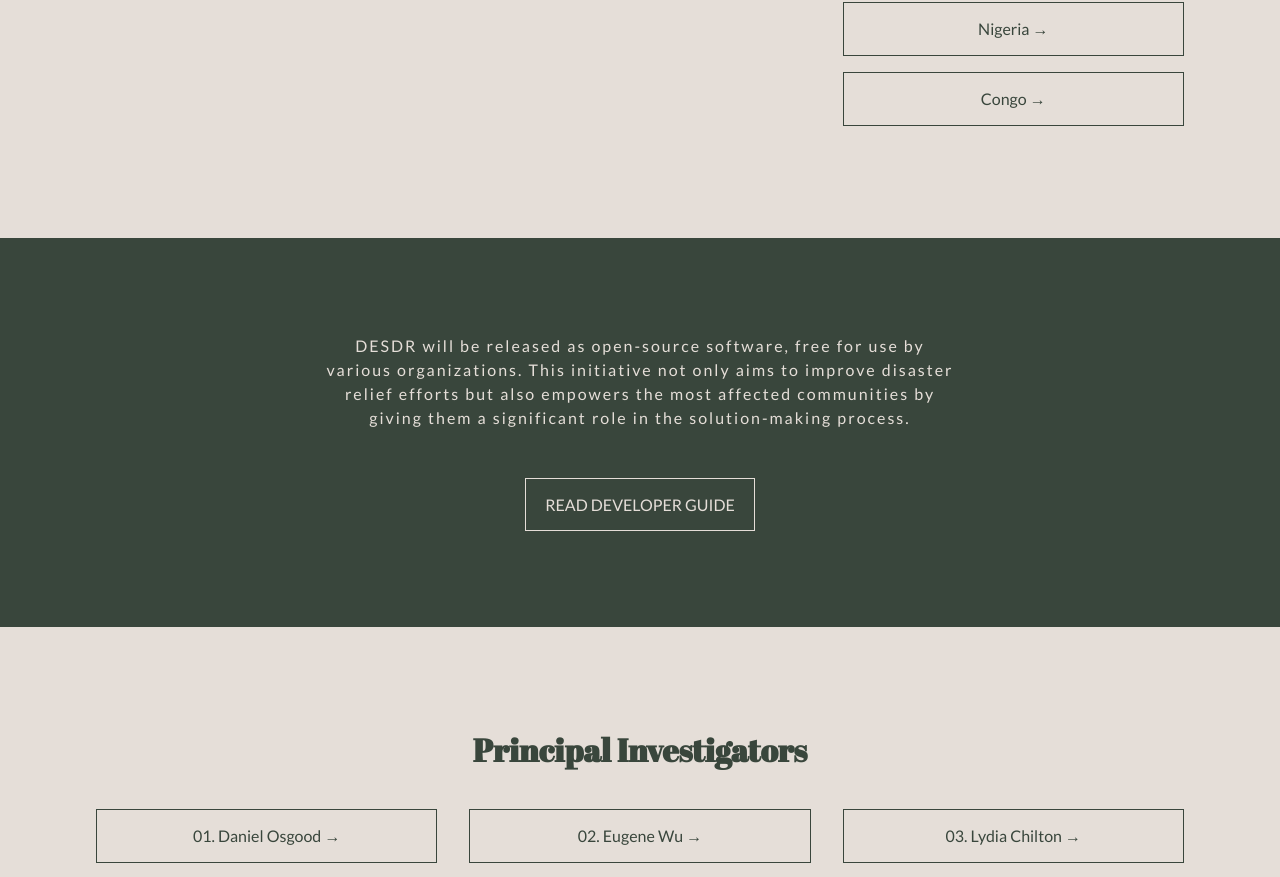
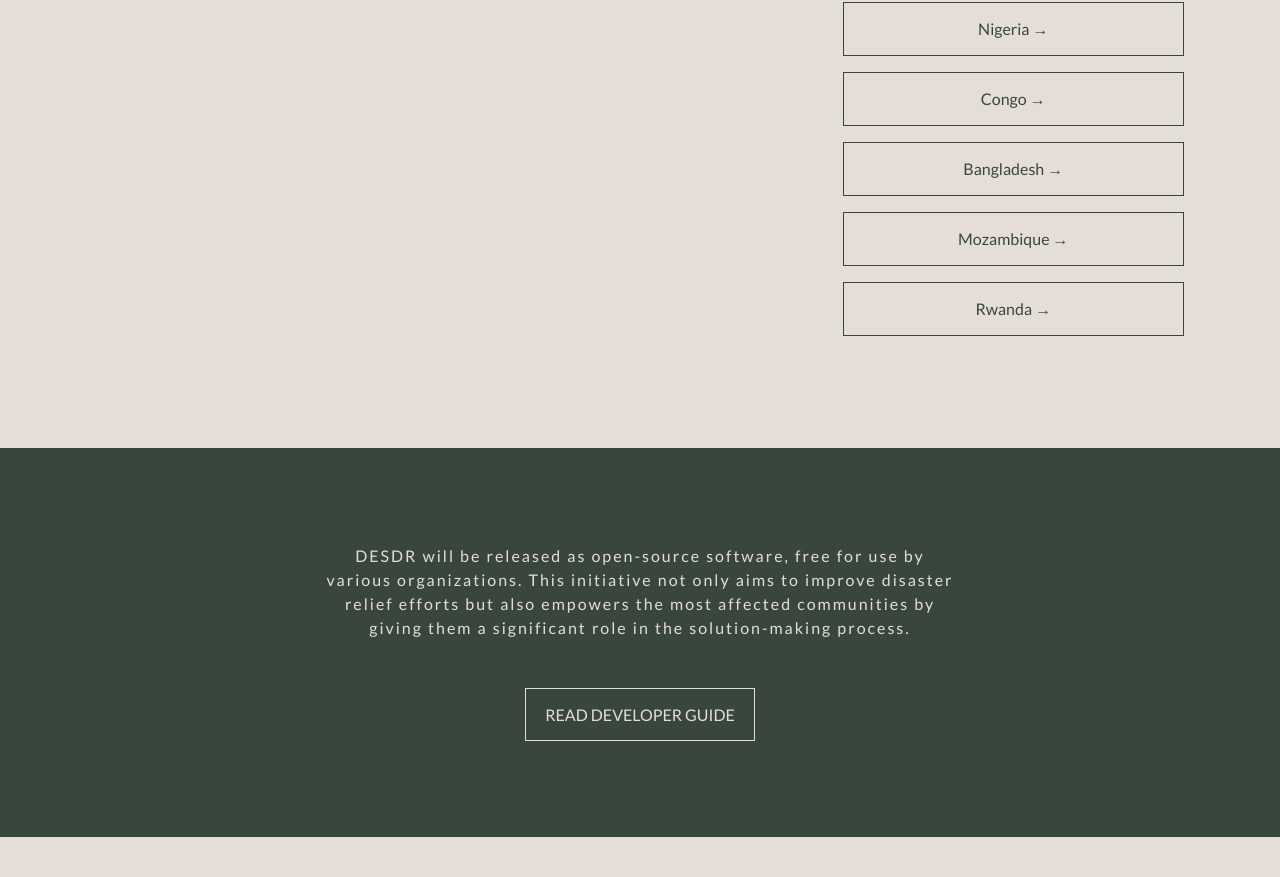
Before and after one commit to Columbia-DESDR/columbia-desdr.github.io, a React (Create React App) app: page /#/ in a window 1280 px wide. Shown: the part 1757-2634 px from the top of the page. Built offline with nearby package versions, Linux system fonts and the light colour scheme.

Commit message:
Added documentation

```diff
--- a/src/constants.js
+++ b/src/constants.js
@@ -19,7 +19,7 @@ export const sponsors = [logoCCS, logoCSE, logoICRISAT, logoIRI, logoServir, log
 export const toolkit = [
   {name: '01. Survey Your Way →', img: prodIkon, alt: 'product ikon', link: '/survey-your-way', subName: 'DATA COLLECTION', desc: 'First, we utilize mobile messaging platforms for accessible and respectful engagement and data collection from local communities', deployed: [{name: 'Noki →', link: 'https://fist-noki.iri.columbia.edu/login'}, {name: 'iKON →', link: 'https://fist-ikonadmin.iri.columbia.edu/login?next=%2Fadmin'}]},
   {name: '02. Reptile →', img: prodReptile, alt: 'product reptile', link: '/reptile', subName: 'DATA VERIFICATION', desc: 'Then, we ensure data accuracy and security using this tool', deployed: [{name: 'Ethiopia →', link: 'https://fist-cleandat.iri.columbia.edu/com'}, {name: 'Zambia →', link: 'https://fist-cleandat.iri.columbia.edu/comzambia'}, {name: 'Congo →', link: 'http://ec2-18-117-152-17.us-east-2.compute.amazonaws.com/'}]},
-  {name: '03. Sliders →', img: prodSlider, alt: 'product slider', link: '/sliders', subName: 'DATA VISUALIZATION', desc: 'Now finally, though this web platform, policy makers can access and utilize data to make informed decisions', deployed: [{name: 'Senegal →', link: 'https://columbia-desdr.github.io/Sliders-senegal/config'}, {name: 'Ethiopia →', link: 'https://columbia-desdr.github.io/Sliders-ethiopia/config'}, {name: 'Zambia →', link: 'https://columbia-desdr.github.io/Sliders-zambia/'}, {name: 'Nigeria →', link: 'https://columbia-desdr.github.io/Sliders-nigeria/config'}, {name: 'Congo →', link: 'https://columbia-desdr.github.io/Sliders-drc/Two%20Column'}]}
+  {name: '03. Sliders →', img: prodSlider, alt: 'product slider', link: '/sliders', subName: 'DATA VISUALIZATION', desc: 'Now finally, though this web platform, policy makers can access and utilize data to make informed decisions', deployed: [{name: 'Senegal →', link: 'https://columbia-desdr.github.io/Sliders-senegal/config'}, {name: 'Ethiopia →', link: 'https://columbia-desdr.github.io/Sliders-ethiopia/config'}, {name: 'Zambia →', link: 'https://columbia-desdr.github.io/Sliders-zambia/'}, {name: 'Nigeria →', link: 'https://columbia-desdr.github.io/Sliders-nigeria/config'}, {name: 'Congo →', link: 'https://columbia-desdr.github.io/Sliders-drc/Two%20Column'},{name: 'Bangladesh →', link: 'https://columbia-desdr.github.io/Sliders-bangladesh/config'},{name: 'Mozambique →', link: 'https://columbia-desdr.github.io/Sliders-mozambique/config'},{name: 'Rwanda →', link: 'https://columbia-desdr.github.io/Sliders-rwanda/config'}]}
 ]
 
 export const principalInvestigators = [
```
Also changed, not shown: 1 other file (tests, documents, lock files or other folders).
